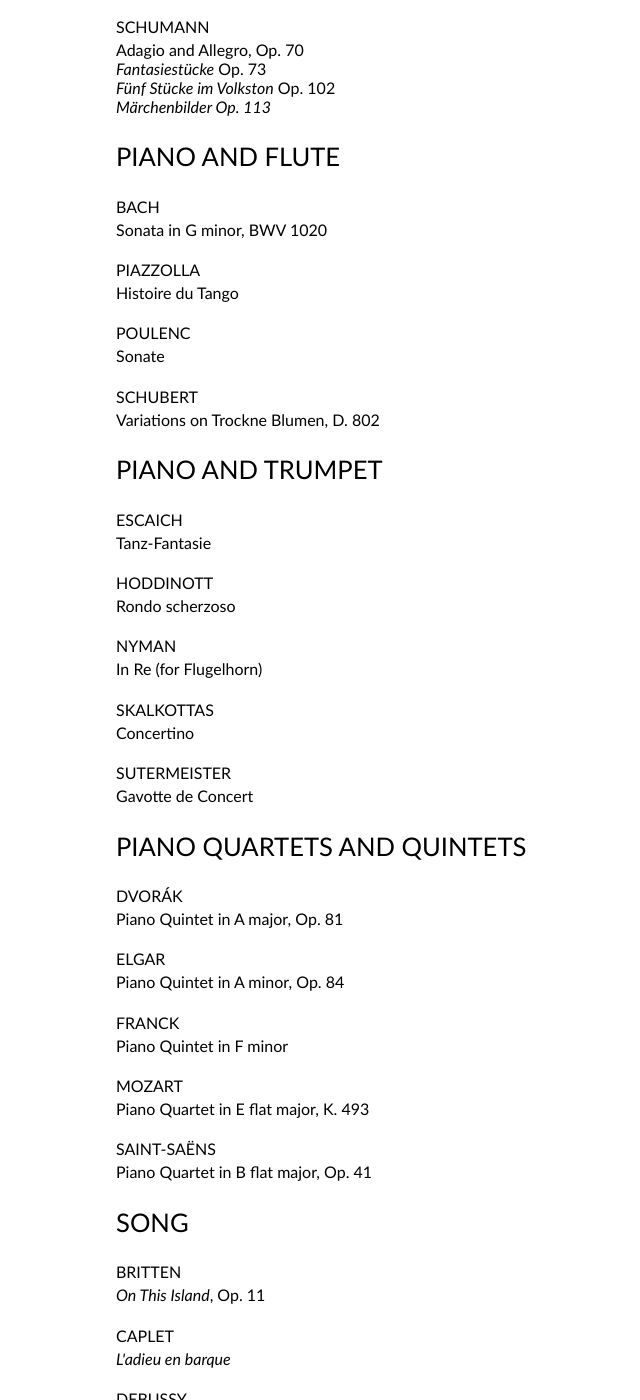
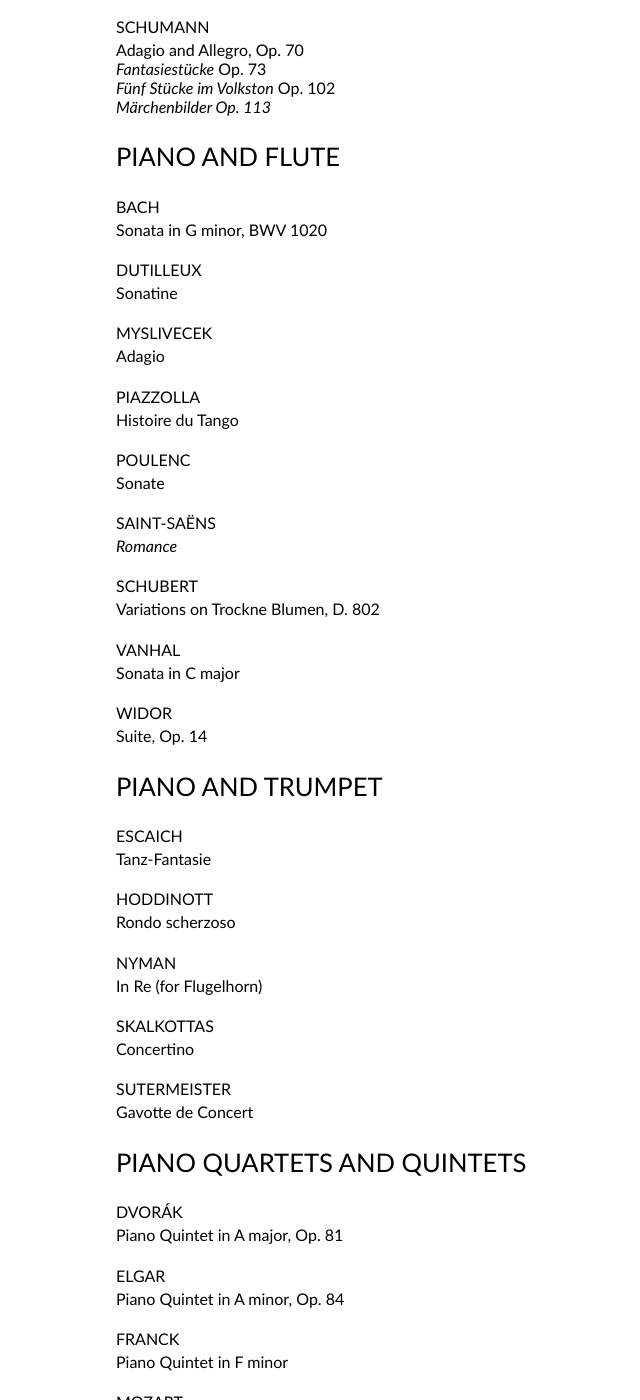
Before and after one commit to hammonc/clarehammond.com, a Jekyll site: the page built from chamber-repertoire.html, in a window 1280 px wide and 1400 px high, scrolled down 3938 px. Shown: the whole window, without its empty margins (194-834 px from the left). Built offline with Jekyll 4.4.1, drawn with Linux system fonts in a browser that asks for light colours; some of the changed text lies outside the part shown.

Commit message:
rep update

```diff
--- a/chamber-repertoire.html
+++ b/chamber-repertoire.html
@@ -194,14 +194,29 @@ layout: repertoire
 <h4>BACH</h4>
 <p>Sonata in G minor, BWV 1020</p>
 
+<h4>DUTILLEUX</h4>
+<p>Sonatine</p>
+
+<h4>MYSLIVECEK</h4>
+<p>Adagio</p>
+
 <h4>PIAZZOLLA</h4>
 <p>Histoire du Tango</p>
 
 <h4>POULENC</h4>
 <p>Sonate</p>
 
+<h4>SAINT-SA&#203;NS</h4>
+<p><em>Romance</em></p>
+
 <h4>SCHUBERT</h4>
 <p>Variations on Trockne Blumen, D. 802</p>
+
+<h4>VANHAL</h4>
+<p>Sonata in C major</p>
+
+<h4>WIDOR</h4>
+<p>Suite, Op. 14</p>
 
 <h3 id="piano-and-trumpet">PIANO AND TRUMPET</h3>
 
@@ -237,6 +252,9 @@ layout: repertoire
 
 <h4>SAINT-SAËNS</h4>
 <p>Piano Quartet in B flat major, Op. 41</p>
+
+<h4>SHOSTAKOVICH</h4>
+<p>Piano Quintet in G minor, Op. 57</p>
 
 <h3 id="song">SONG</h3>
 
```
Also changed, not shown: solo-repertoire.html (+6 -1 lines).
